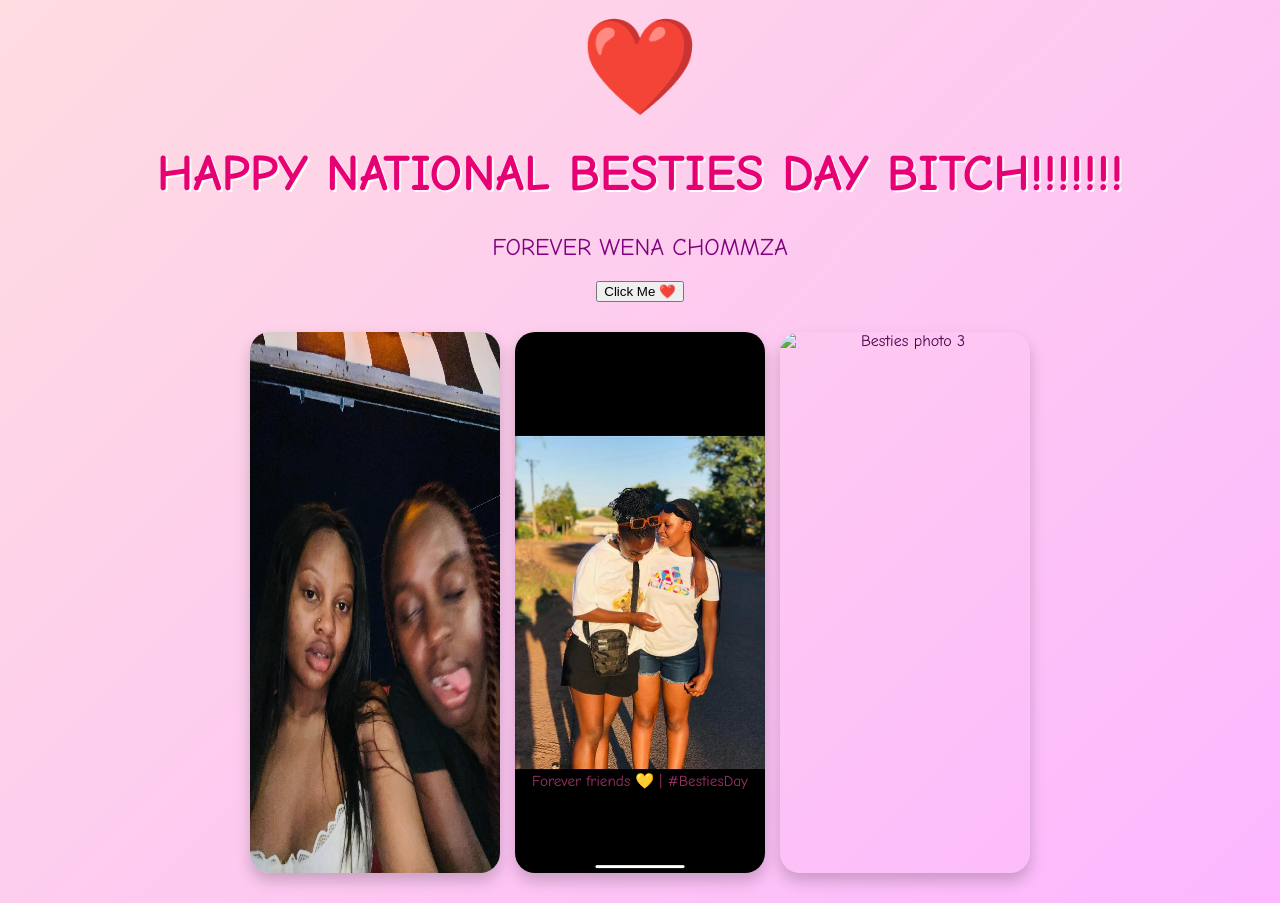
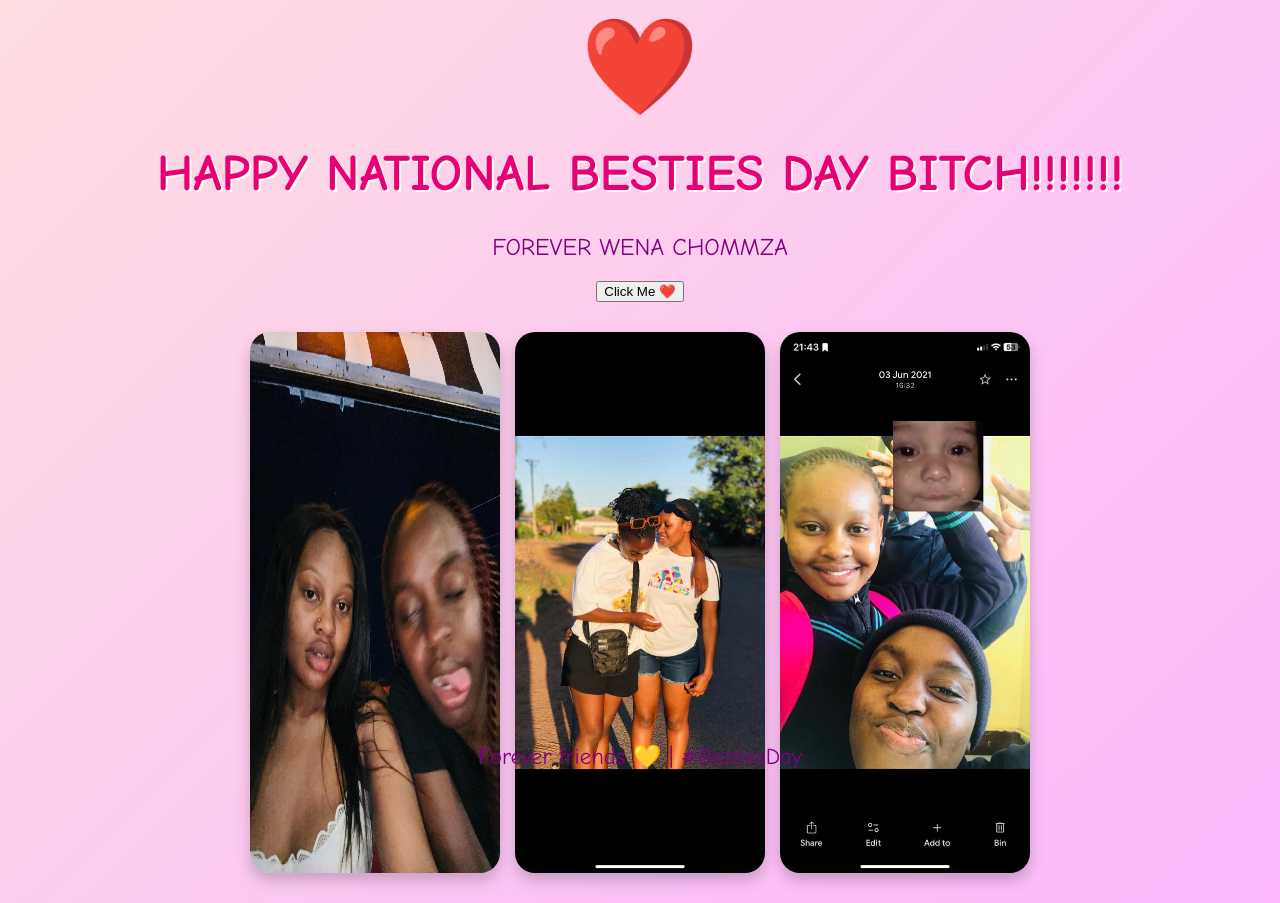
Before and after one commit to wangukudziila/-HappyNtionalBestiesdayyy, a plain HTML site: page index.html in a window 1280 px wide. Drawn offline with Linux system fonts and the light colour scheme.

Commit message:
index.html

```diff
--- a/index.html
+++ b/index.html
@@ -15,13 +15,15 @@
   <div class="gallery">
     <img src="https://github.com/wangukudziila/-HappyNtionalBestiesdayyy/blob/main/1.1.jpg?raw=true" alt="Besties photo 1">
     <img src="https://github.com/wangukudziila/-HappyNtionalBestiesdayyy/blob/main/1.3.jpg?raw=true" alt="Besties photo 2">
-    <img src="images/besties3.jpg" alt="Besties photo 3">
+    <img src="https://github.com/wangukudziila/-HappyNtionalBestiesdayyy/blob/main/1.5.jpg?raw=true" alt="Besties photo 3">
   </div>
-   <footer>Forever friends 💛 | #BestiesDay</footer>
+
 </body>
 </html>
 
-
+ <footer>
+   <p>Forever friends 💛 | #BestiesDay </p>
+ </footer>
 <script>
   function showLoveMessage() {
     alert(" YES bitchhh! 💖");
```
